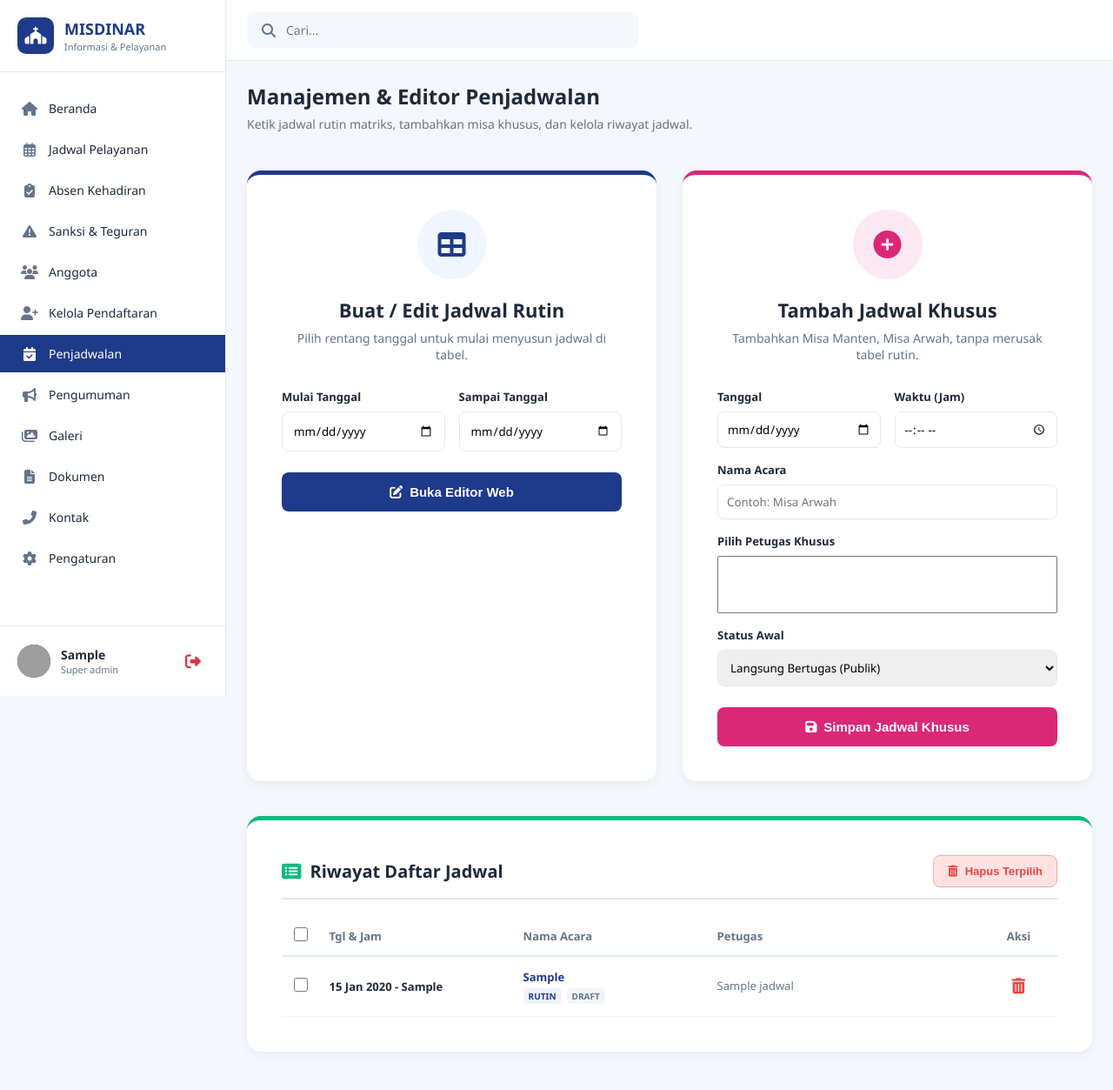
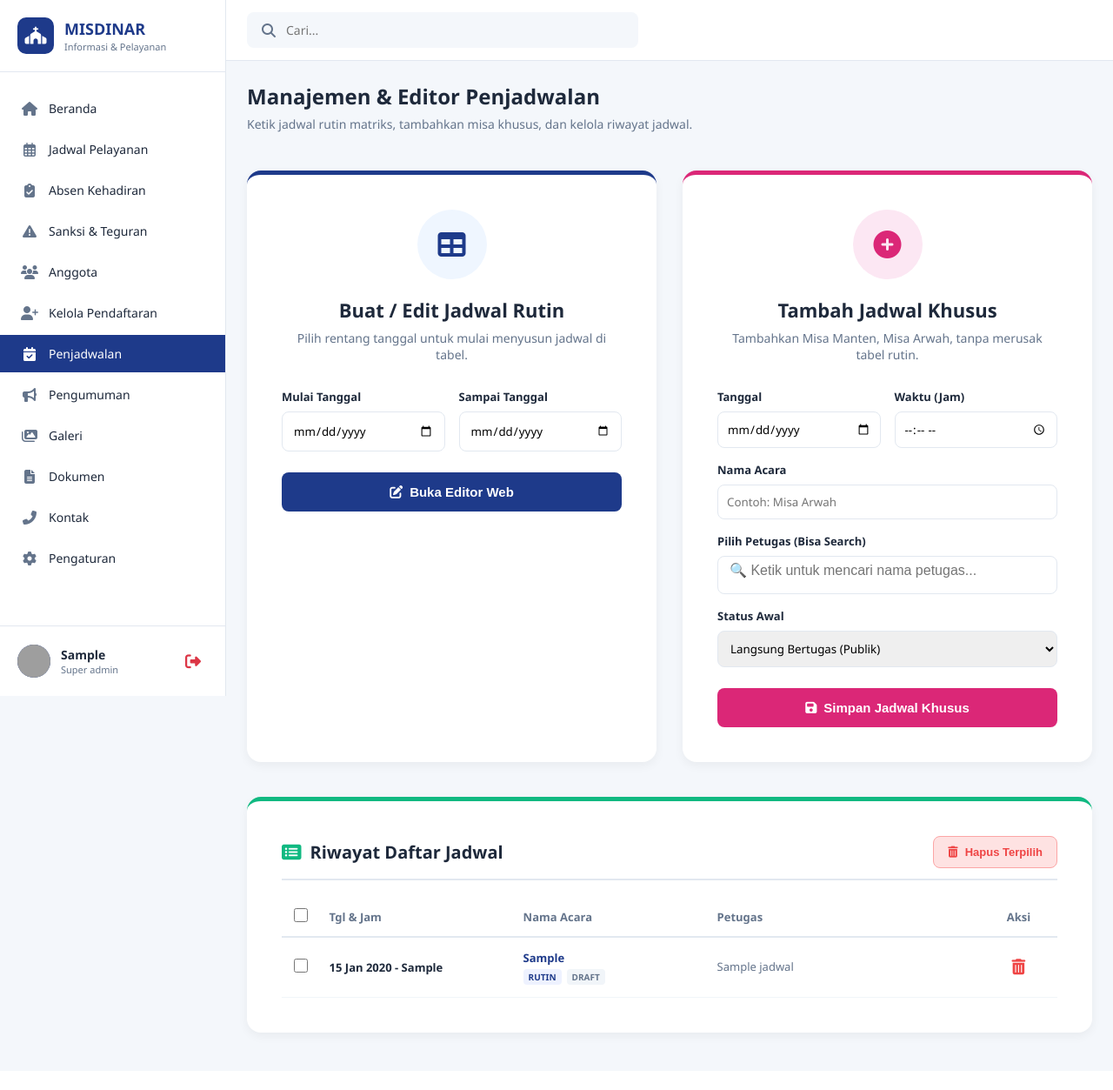
Before and after one commit to alfonsusmarlon-afk/misdinar-app, a Flask app: page /penjadwalan in a window 1280 px wide. Shown: the whole page at 87% size. After the commit the page ends 1197 px from the top, so only its background shows below. Run offline with Flask 3, Linux system fonts and the light colour scheme; the visitor is signed in with stand-in values (Sample User, id 1); data comes from the database, SQL or seed files in the repository; tables that the repository leaves empty hold one stand-in row (values such as "Sample post"); lists and menus that the app fills with data are empty; some libraries are stand-ins or nearby versions; some web fonts are replaced; grey boxes are pictures that could not be loaded.

Commit message:
update v1.6

```diff
--- a/app.py
+++ b/app.py
@@ -468,7 +468,8 @@ def penjadwalan():
     if session.get('role') not in ['super admin', 'penjadwalan']: return redirect(url_for('index'))
 
     conn = get_db_connection()
-    users_db = conn.execute("SELECT username, nama FROM users WHERE role != 'super admin' ORDER BY nama ASC").fetchall()
+    users_db_rows = conn.execute("SELECT username, nama FROM users WHERE role != 'super admin' ORDER BY nama ASC").fetchall()
+    users_db = [dict(u) for u in users_db_rows]
 
     if request.method == 'POST':
         action = request.form.get('action')
@@ -535,7 +536,7 @@ def penjadwalan():
             conn.close()
             return render_template('penjadwalan.html', matrix=matrix_data, users=users_db, start=start_str, end=end_str, existing_data=existing_data, acara_data=acara_data)
 
-        # --- SIMPAN MATRIKS (ANTI DOUBLE NAMA) ---
+        # --- SIMPAN MATRIKS ---
         elif action == 'simpan_matriks':
             months_id = {1: 'JAN', 2: 'FEB', 3: 'MAR', 4: 'APR', 5: 'MEI', 6: 'JUNI', 7: 'JULI', 8: 'AGUST', 9: 'SEPT', 10: 'OKT', 11: 'NOV', 12: 'DES'}
             parsed_data = []
@@ -571,7 +572,6 @@ def penjadwalan():
                     values = request.form.getlist(key)
                     has_entry = False
 
-                    # FILTER ANTI DOUBLE NAMA DI BACKEND
                     unique_names_in_shift = set()
 
                     for val in values:
@@ -600,7 +600,7 @@ def penjadwalan():
             conn.commit(); conn.close()
             return redirect(url_for('cetak_jadwal', target_start=s_str, target_end=e_str))
 
-        # --- TAMBAH JADWAL KHUSUS (MISA MANTEN/ARWAH) ---
+        # --- TAMBAH JADWAL KHUSUS ---
         elif action == 'tambah_khusus':
             tgl_str = request.form.get('tanggal')
             wkt_raw = request.form.get('waktu')
@@ -642,7 +642,7 @@ def penjadwalan():
                 flash("Jadwal khusus berhasil ditambahkan!", "success")
             return redirect(url_for('penjadwalan'))
 
-        # --- FITUR HAPUS BANYAK HISTORY (BULK DELETE) ---
+        # --- HAPUS JADWAL VIA HISTORY ---
         elif action == 'hapus_jadwal_bulk':
             hapus_items = request.form.getlist('hapus_items')
             if hapus_items:
@@ -655,7 +655,6 @@ def penjadwalan():
                 flash(f"{len(hapus_items)} Jadwal berhasil dihapus secara permanen!", "success")
             return redirect(url_for('penjadwalan'))
 
-    # MUAT DATA HISTORY SIMPLE UNTUK TAMPILAN
     history_rows = conn.execute('''
         SELECT jadwal_datetime, hari, waktu, acara, status, jenis,
         GROUP_CONCAT(NULLIF(nama_pengguna, ''), ', ') as petugas
@@ -714,11 +713,11 @@ def cetak_jadwal():
     s_str = target_start if target_start else min_date.strftime('%Y-%m-%d')
     e_str = target_end if target_end else max_date.strftime('%Y-%m-%d')
 
+    months_id = {1: 'Januari', 2: 'Februari', 3: 'Maret', 4: 'April', 5: 'Mei', 6: 'Juni', 7: 'Juli', 8: 'Agustus', 9: 'September', 10: 'Oktober', 11: 'November', 12: 'Desember'}
+    periode_str = f"{min_date.day} {months_id[min_date.month]} {min_date.year} - {max_date.day} {months_id[max_date.month]} {max_date.year}"
+
     if not rows:
         return render_template('cetak_jadwal.html', weeks=[], s_str=s_str, e_str=e_str, periode="-")
-
-    months_id = {1: 'Januari', 2: 'Februari', 3: 'Maret', 4: 'April', 5: 'Mei', 6: 'Juni', 7: 'Juli', 8: 'Agustus', 9: 'September', 10: 'Oktober', 11: 'November', 12: 'Desember'}
-    periode_str = f"{min_date.day} {months_id[min_date.month]} {min_date.year} - {max_date.day} {months_id[max_date.month]} {max_date.year}"
 
     jadwal_dict = {}
     for r in rows:
--- a/templates/penjadwalan.html
+++ b/templates/penjadwalan.html
@@ -4,8 +4,6 @@
 
 {% block content %}
 <link href="https://cdn.jsdelivr.net/npm/select2@4.1.0-rc.0/dist/css/select2.min.css" rel="stylesheet" />
-<script src="https://code.jquery.com/jquery-3.6.0.min.js"></script>
-<script src="https://cdn.jsdelivr.net/npm/select2@4.1.0-rc.0/dist/js/select2.min.js"></script>
 
 <div class="page-header" style="display: flex; justify-content: space-between; align-items: center; flex-wrap: wrap; gap: 16px;">
     <div>
@@ -67,7 +65,7 @@
                     <input type="text" name="acara" placeholder="Contoh: Misa Arwah" required style="width: 100%; padding: 10px; border: 1px solid var(--border-color); border-radius: 8px; font-family: inherit; outline: none;">
                 </div>
                 <div class="form-group" style="text-align: left; margin-bottom: 16px;">
-                    <label style="display: block; font-size: 13px; font-weight: bold; margin-bottom: 8px; color: var(--text-dark);">Pilih Petugas Khusus</label>
+                    <label style="display: block; font-size: 13px; font-weight: bold; margin-bottom: 8px; color: var(--text-dark);">Pilih Petugas (Bisa Search)</label>
                     <select name="petugas" class="select2-petugas" multiple="multiple" required style="width: 100%;">
                         {% for u in users %}
                         <option value="{{ u.username }}">{{ u.nama }}</option>
@@ -108,7 +106,7 @@
                     <thead>
                         <tr>
                             <th style="padding: 12px 10px; color: var(--text-gray); border-bottom: 2px solid #e2e8f0; width: 5%; text-align: center;">
-                                <input type="checkbox" id="selectAllHistory" style="width: 16px; height: 16px; cursor: pointer;">
+                                <input type="checkbox" onclick="toggleAllCheckboxes(this)" style="width: 16px; height: 16px; cursor: pointer;">
                             </th>
                             <th style="padding: 12px 10px; color: var(--text-gray); border-bottom: 2px solid #e2e8f0; width: 25%;">Tgl & Jam</th>
                             <th style="padding: 12px 10px; color: var(--text-gray); border-bottom: 2px solid #e2e8f0; width: 25%;">Nama Acara</th>
@@ -150,7 +148,7 @@
                                 {% endif %}
                             </td>
                             <td style="padding: 14px 10px; text-align: center;">
-                                <button type="button" class="delete-history-btn" data-delete-value="{{ (h.jadwal_datetime ~ "|" ~ h.acara ~ "|" ~ h.jenis) | tojson }}" style="background: none; border: none; color: #ef4444; cursor: pointer; font-size: 18px; transition: 0.2s;" onmouseover="this.style.color='#b91c1c'" onmouseout="this.style.color='#ef4444'" title="Hapus Jadwal Ini">
+                                <button type="button" class="btn-delete-single" data-val="{{ h.jadwal_datetime }}|{{ h.acara }}|{{ h.jenis }}" style="background: none; border: none; color: #ef4444; cursor: pointer; font-size: 18px; transition: 0.2s;" onmouseover="this.style.color='#b91c1c'" onmouseout="this.style.color='#ef4444'" title="Hapus Jadwal Ini">
                                     <i class="fas fa-trash-alt"></i>
                                 </button>
                             </td>
@@ -240,6 +238,8 @@
     </div>
 </form>
 
+{% endif %}
+
 <style>
 /* Styling Select2 Agar Sesuai Tema */
 .select2-container--default .select2-selection--multiple {
@@ -289,39 +289,75 @@
 @media(max-width: 768px) { .sticky-footer-action { left: 0; } }
 </style>
 
+<script src="https://code.jquery.com/jquery-3.6.0.min.js"></script>
+<script src="https://cdn.jsdelivr.net/npm/select2@4.1.0-rc.0/dist/js/select2.min.js"></script>
+
+<script type="application/json" id="userDataJson">
+{{ users | tojson }}
+</script>
+
 <script>
+// Parse user data dari JSON (menghindari Jinja2 syntax di dalam script)
+const userData = JSON.parse(document.getElementById('userDataJson').textContent);
+const allUsers = userData.map(u => u.nama);
+
+// 1. FUNGSI SELECT ALL CHECKBOX SECARA NATIVE
+function toggleAllCheckboxes(source) {
+    const checkboxes = document.getElementsByName('hapus_items');
+    for(let i=0, n=checkboxes.length; i<n; i++) {
+        checkboxes[i].checked = source.checked;
+    }
+}
+
+// 2. FUNGSI KONFIRMASI BULK DELETE
+function confirmBulkDelete() {
+    let checkedBoxes = document.querySelectorAll('.history-checkbox:checked');
+    if (checkedBoxes.length === 0) {
+        alert("Silakan centang minimal satu jadwal yang ingin dihapus dari history.");
+        return false;
+    }
+
+    if(confirm("Anda akan menghapus " + checkedBoxes.length + " jadwal terpilih secara permanen. Lanjutkan?")) {
+        document.getElementById('bulkDeleteForm').submit();
+    }
+}
+
+// 3. FUNGSI DELETE SINGLE ITEM
+function deleteSingleHistory(value) {
+    if(confirm('Apakah Anda yakin ingin menghapus jadwal ini secara permanen?')) {
+        let form = document.getElementById('bulkDeleteForm');
+        document.querySelectorAll('.history-checkbox').forEach(cb => cb.checked = false);
+
+        let input = document.createElement('input');
+        input.type = 'hidden';
+        input.name = 'hapus_items';
+        input.value = value;
+        form.appendChild(input);
+        form.submit();
+    }
+}
+
 $(document).ready(function() {
-    // 1. INISIALISASI PENCARIAN PETUGAS KHUSUS (SELECT2)
-    $('.select2-petugas').select2({
-        placeholder: "🔍 Cari dan pilih nama petugas...",
-        allowClear: true
-    });
-
-    // 2. FUNGSI SELECT ALL HISTORY
-    const selectAllCb = document.getElementById('selectAllHistory');
-    if (selectAllCb) {
-        selectAllCb.addEventListener('change', function() {
-            document.querySelectorAll('.history-checkbox').forEach(cb => {
-                cb.checked = this.checked;
-            });
+    // 4. INISIALISASI PENCARIAN PETUGAS KHUSUS (SELECT2)
+    if ($('.select2-petugas').length > 0) {
+        $('.select2-petugas').select2({
+            placeholder: "🔍 Ketik untuk mencari nama petugas...",
+            allowClear: true,
+            width: '100%'
         });
     }
 
-    // 3. FUNGSI ANTI-DOUBLE NAMA & DINAMIS DROPDOWN
-    // Menggunakan filter tojson bawaan Jinja agar string javascript dijamin 100% aman
-    const allUsers = [{% for u in users %}{{ u.nama | tojson }}{{ "," if not loop.last }}{% endfor %}];
-
-    // Event listener untuk tombol hapus history
-    document.querySelectorAll('.delete-history-btn').forEach(btn => {
+    // 5. EVENT LISTENER TOMBOL HAPUS HISTORY
+    document.querySelectorAll('.btn-delete-single').forEach(btn => {
         btn.addEventListener('click', function() {
-            const value = this.getAttribute('data-delete-value');
-            deleteSingleHistory(JSON.parse(value));
+            const value = this.getAttribute('data-val');
+            deleteSingleHistory(value);
         });
     });
 
+    // 6. FUNGSI ANTI-DOUBLE NAMA & DINAMIS DROPDOWN
     const matrixInputs = document.querySelectorAll('.sheet-input');
     matrixInputs.forEach(input => {
-        // Saat kotak Misa di-klik, buatkan dropdown nama yang BELUM dipakai di jam/hari tsb
         input.addEventListener('focus', function() {
             let colId = this.getAttribute('data-col');
             let inputsInSameCol = document.querySelectorAll(`.sheet-input[data-col="${colId}"]`);
@@ -337,7 +373,6 @@ $(document).ready(function() {
             datalist.innerHTML = '';
 
             allUsers.forEach(nama => {
-                // Jika nama belum ada di baris-baris atas/bawahnya, tampilkan sebagai opsi
                 if (!usedNames.includes(nama.toLowerCase())) {
                     let opt = document.createElement('option');
                     opt.value = nama;
@@ -346,7 +381,6 @@ $(document).ready(function() {
             });
         });
 
-        // Cek Keamanan: Jika BPH memaksakan ketik manual nama yang sama
         input.addEventListener('change', function() {
             let val = this.value.trim().toLowerCase();
             if (!val) return;
@@ -362,42 +396,11 @@ $(document).ready(function() {
             });
 
             if (duplicateCount > 1) {
-                // PERBAIKAN: Menggunakan petik yang aman agar tidak syntax error
-                alert("⚠️ Nama '" + this.value + "' sudah Anda tugaskan pada jam dan hari ini.\nSistem otomatis menghapusnya untuk mencegah duplikasi (Anti-Double).");
+                alert("⚠️ Nama yang Anda pilih sudah bertugas pada jam dan hari ini.\n\nSistem otomatis menghapusnya untuk mencegah data ganda.");
                 this.value = '';
             }
         });
     });
 });
-
-// FUNGSI KONFIRMASI BULK DELETE (Hapus Banyak)
-function confirmBulkDelete() {
-    let checkedBoxes = document.querySelectorAll('.history-checkbox:checked');
-    if (checkedBoxes.length === 0) {
-        alert("Silakan centang minimal satu jadwal yang ingin dihapus dari history.");
-        return false;
-    }
-
-    // PERBAIKAN: Menggunakan petik yang aman agar tidak syntax error
-    if(confirm("Anda akan menghapus " + checkedBoxes.length + " jadwal terpilih secara permanen. Lanjutkan?")) {
-        document.getElementById('bulkDeleteForm').submit();
-    }
-}
-
-// FUNGSI HAPUS SINGLE VIA TOMBOL TONG SAMPAH
-function deleteSingleHistory(value) {
-    if(confirm('Apakah Anda yakin ingin menghapus jadwal ini secara permanen?')) {
-        let form = document.getElementById('bulkDeleteForm');
-        document.querySelectorAll('.history-checkbox').forEach(cb => cb.checked = false);
-
-        let input = document.createElement('input');
-        input.type = 'hidden';
-        input.name = 'hapus_items';
-        input.value = value;
-        form.appendChild(input);
-        form.submit();
-    }
-}
 </script>
-{% endif %}
 {% endblock %}
```
